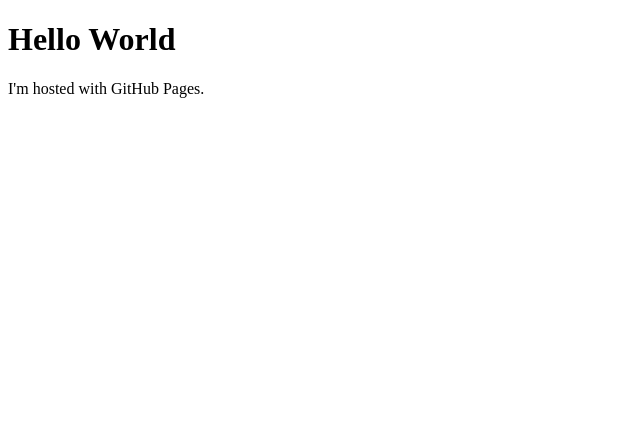
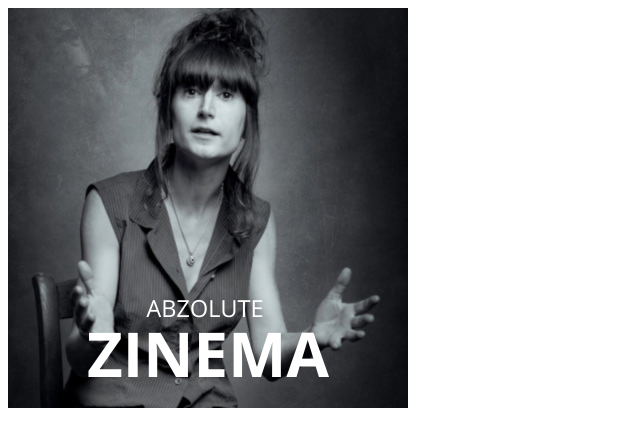
Before and after one commit to BlockybombDEV/BlockybombDEV.github.io, a plain HTML site: page index.html in a window 1280 px wide. Shown: the whole page, without its empty margins (0-640 px from the left). Drawn offline with Linux system fonts and the light colour scheme.

Commit message:
Update index.html

```diff
--- a/index.html
+++ b/index.html
@@ -1,7 +1,6 @@
 <!DOCTYPE html>
 <html>
 <body>
-<h1>Hello World</h1>
-<p>I'm hosted with GitHub Pages.</p>
+<img src="abzolutecocketeux.png" alt="cocketeux">
 </body>
 </html>
```
